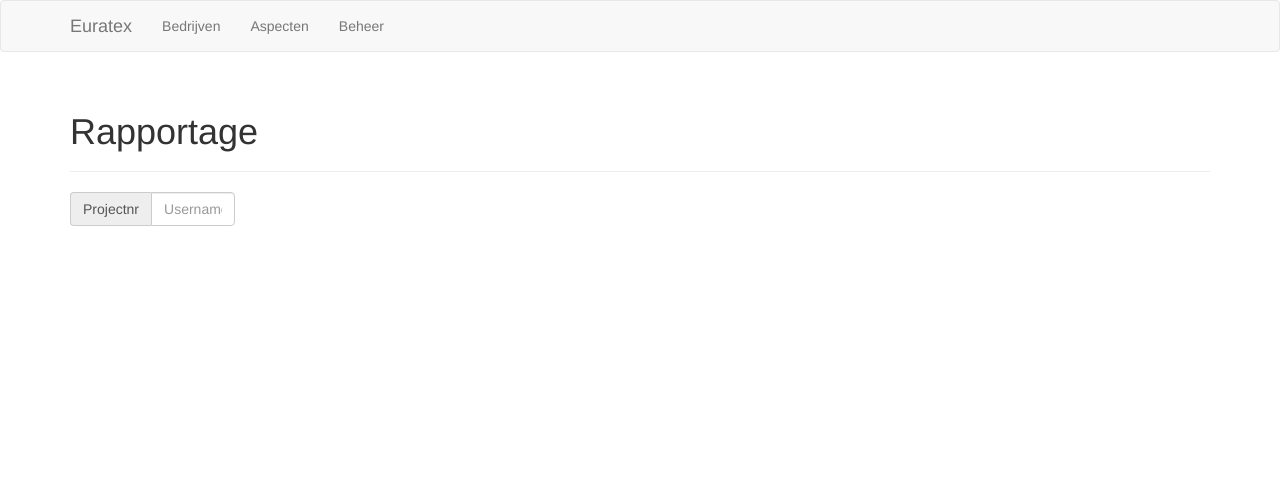
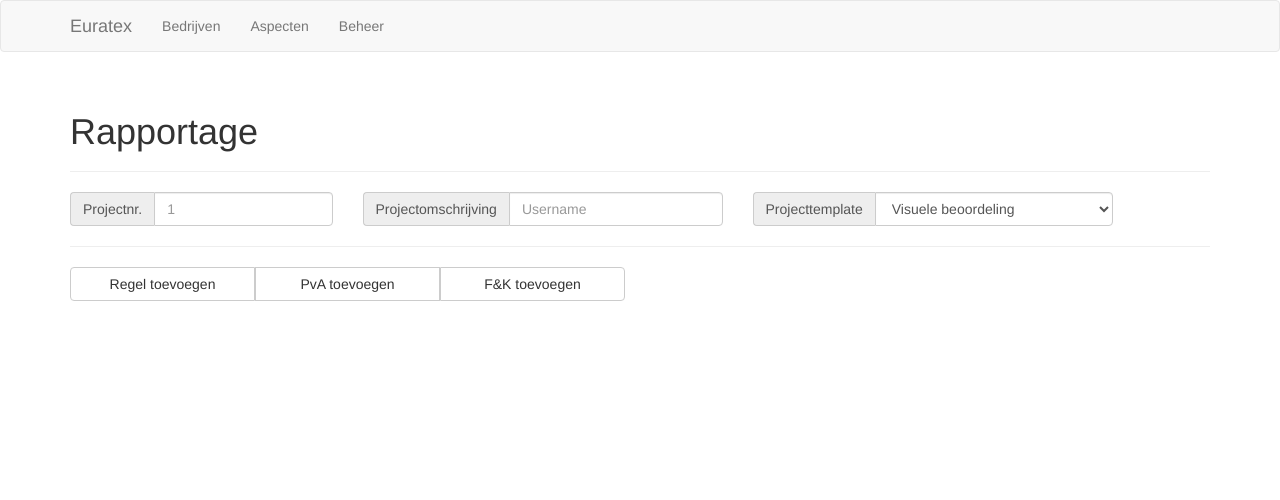
Before and after one commit to kevinoleeh/Itosis, a PHP site: page /Rapportage.php in a window 1280 px wide. Shown: the top 500 px of the page. Run offline with PHP 8.4, Linux system fonts and the light colour scheme.

Commit message:
Rapportage commit

```diff
--- a/Application/Rapportage.php
+++ b/Application/Rapportage.php
@@ -64,16 +64,48 @@
         <h1>Rapportage</h1>
     </div>
 
-
     <div class="row">
-        <div class="col-md-2">
+        <div class="col-md-3">
             <div class="input-group">
-                <span class="input-group-addon">Projectnr</span>
+                <span class="input-group-addon">Projectnr.</span>
+                <input type="text" class="form-control" placeholder="1" aria-describedby="basic-addon1">
+            </div>
+        </div>
+        <div class="col-md-4">
+            <div class="input-group">
+                <span class="input-group-addon">Projectomschrijving</span>
                 <input type="text" class="form-control" placeholder="Username" aria-describedby="basic-addon1">
             </div>
         </div>
+        <div class="col-md-4 pull right">
+            <div class="input-group">
+                <span class="input-group-addon">Projecttemplate</span>
+                    <select class="form-control">
+                        <option>Visuele beoordeling</option>
+                        <option>RIE</option>
+                        <option>HAZOP</option>
+                        <option>Atex</option>
+                    </select>
+
+            </div>
+        </div>
     </div>
-
+    <hr>
+    <div class="row">
+        <div class="col-md-6">
+            <div class="btn-group btn-group-justified" role="group" aria-label="...">
+                <div class="btn-group" role="group">
+                    <button type="button" class="btn btn-default">Regel toevoegen</button>
+                </div>
+                <div class="btn-group" role="group">
+                    <button type="button" class="btn btn-default">PvA toevoegen</button>
+                </div>
+                <div class="btn-group" role="group">
+                    <button type="button" class="btn btn-default">F&K toevoegen</button>
+                </div>
+            </div>
+        </div>
+    </div>
 </div>
 
 <footer class="footer navbar-fixed-bottom">
```
